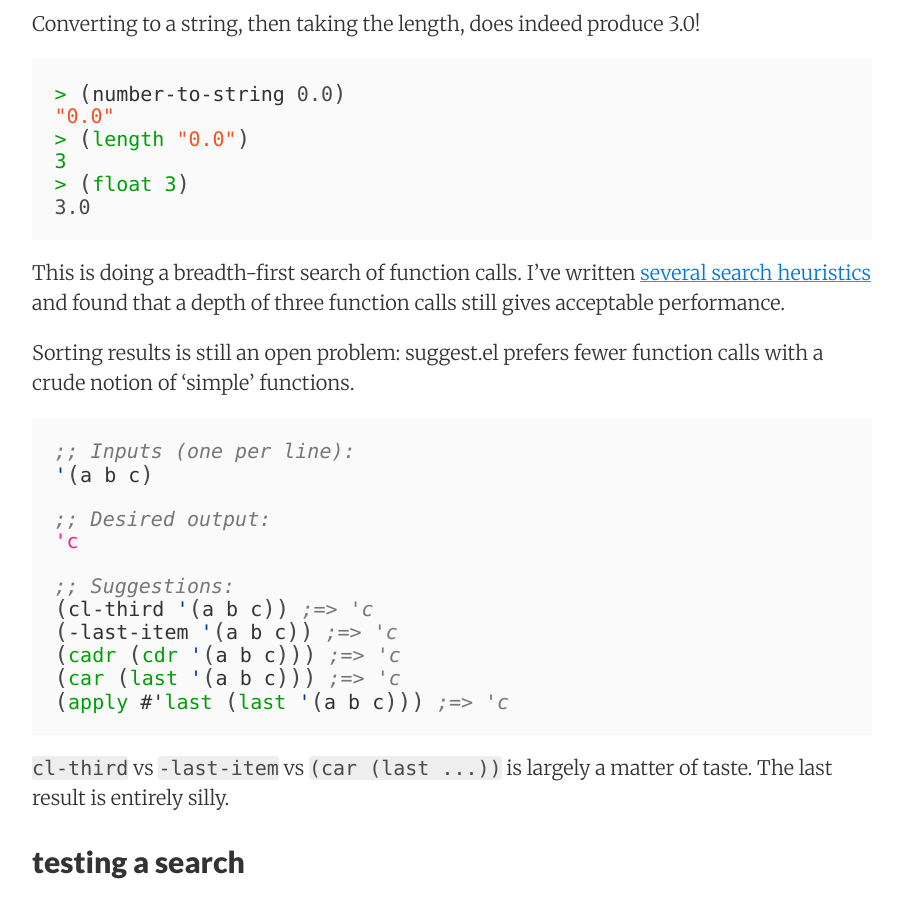
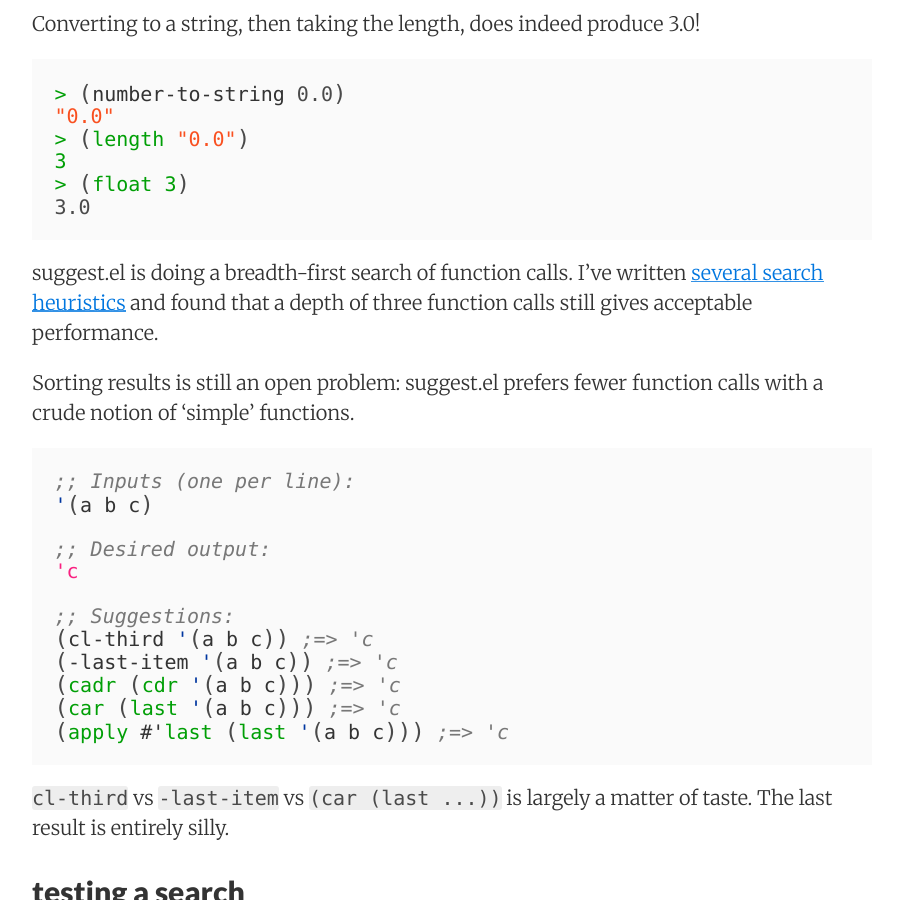
Before and after one commit to Wilfred/wilfred.github.com, a Jekyll site: the page built from _posts/2017-07-02-synthesising-elisp-code.markdown, in a window 1280 px wide and 900 px high, scrolled down 2784 px. Shown: the whole window, without its empty margins (188-1089 px from the left). Built offline with Jekyll 4.4.1, drawn with Linux system fonts in a browser that asks for light colours; nearby versions of some CDN libraries; comment, search, counter and statistics services are not loaded.

Commit message:
Tweak wording

````diff
--- a/_posts/2017-07-02-synthesising-elisp-code.markdown
+++ b/_posts/2017-07-02-synthesising-elisp-code.markdown
@@ -104,7 +104,7 @@ Converting to a string, then taking the length, does indeed produce
 3.0
 ```
 
-This is doing a breadth-first search of function calls. I've written
+suggest.el is doing a breadth-first search of function calls. I've written
 [several search heuristics](https://github.com/Wilfred/suggest.el/blob/b543b15cbff0d5dfeaebff1f4c9aacab7412a40f/suggest.el#L492-L512)
 and found that a depth of three function calls still gives acceptable
 performance.
````
